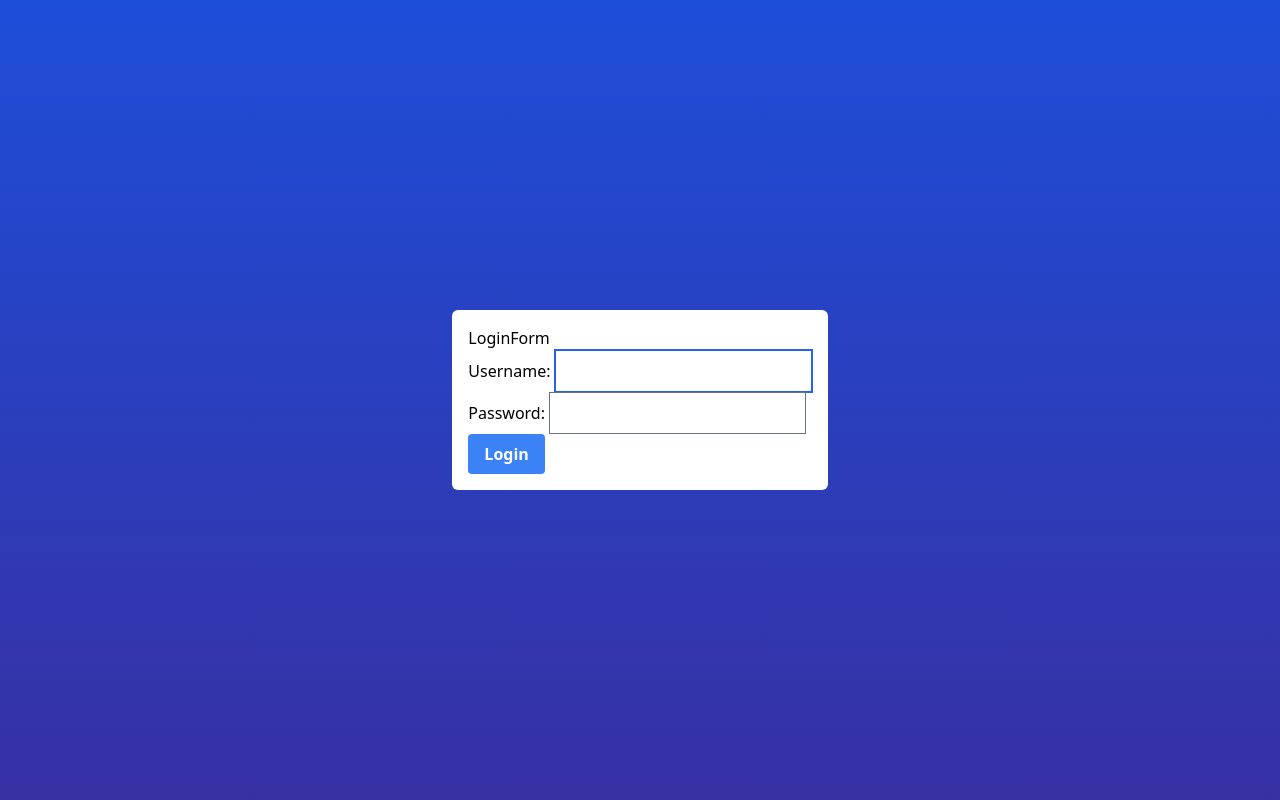
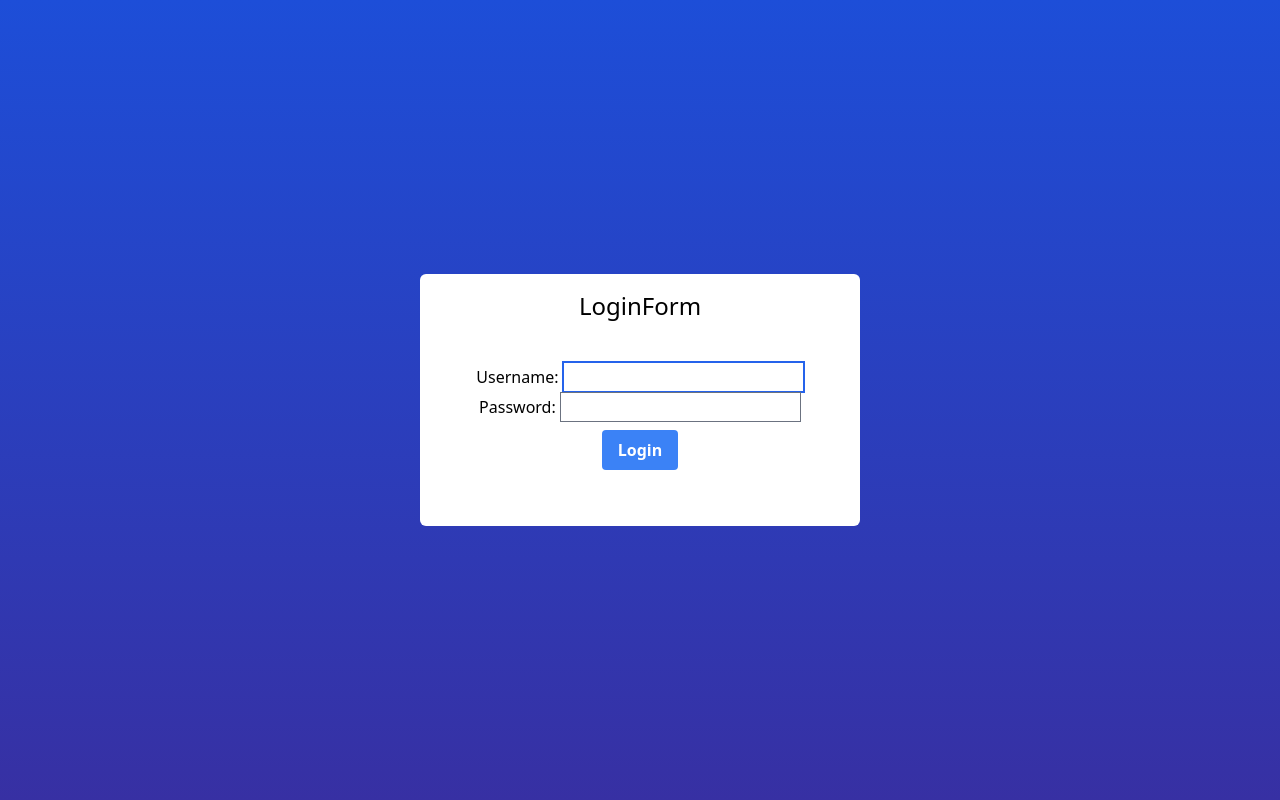
Before and after one commit to nrayrod1016/stumblr, a Django app: page / in a window 1280 px wide. Shown: the part 24-824 px from the top of the page. Run offline with Django 3.2, Linux system fonts and the light colour scheme; some libraries are stand-ins or nearby versions.

Commit message:
login debug

```diff
--- a/main_app/static/css/home.css
+++ b/main_app/static/css/home.css
@@ -84,3 +84,9 @@ main > section {
     max-width: 520px;
   }
 } */
+
+
+.login input {
+  font-size: var(--font-l);
+  padding: 2px 4px;
+}
--- a/main_app/templates/home.html
+++ b/main_app/templates/home.html
@@ -2,18 +2,18 @@
 {% extends 'base.html' %}
 {% load static %}
 {% block head %}
-{% comment %} <link rel="stylesheet" type="text/css" href="{% static 'css/home.css' %}"/> {% endcomment %}
+<link rel="stylesheet" type="text/css" href="{% static 'css/home.css' %}"/>
 {% endblock %}
 {% block content %}
   <!-- Alert Box -->
 
 <section>
-  <form action="{% url 'home' %}" method="post" class="login">
-    <h1>LoginForm</h1>
+  <form action="{% url 'home' %}" method="post" class="login text-center">
+    <h1 class="text-2xl">LoginForm</h1>
     {% csrf_token %}
-    {{ form.as_p }}
+    <div class='m-10' >{{ form.as_p }}<div>
     <input class=" w-10" type="hidden" name="next" value="{{ next }}">
-    <button type="submit" class="bg-blue-500 hover:bg-blue-700 text-white font-bold py-2 px-4 rounded focus:outline-none focus:shadow-outline  submit">Login</button>
+    <button type="submit" class="bg-blue-500 hover:bg-blue-700 text-white font-bold mt-2 py-2 px-4 rounded focus:outline-none focus:shadow-outline  submit">Login</button>
   </form>
 </section>
 
```
